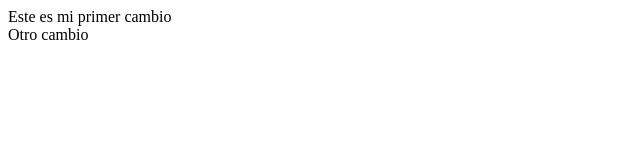
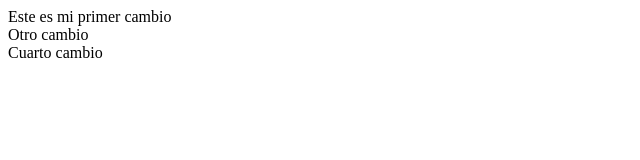
Before and after one commit to athel-dev/pruebagit, a plain HTML site: page index.html in a window 1280 px wide. Shown: the whole page, without its empty margins (0-640 px from the left). Drawn offline with Linux system fonts and the light colour scheme.

Commit message:
cuarto cambio

```diff
--- a/index.html
+++ b/index.html
@@ -9,5 +9,6 @@
 <body>
     <div>Este es mi primer cambio</div>
     <div>Otro cambio</div>
+    <div>Cuarto cambio</div>
 </body>
 </html>
```
